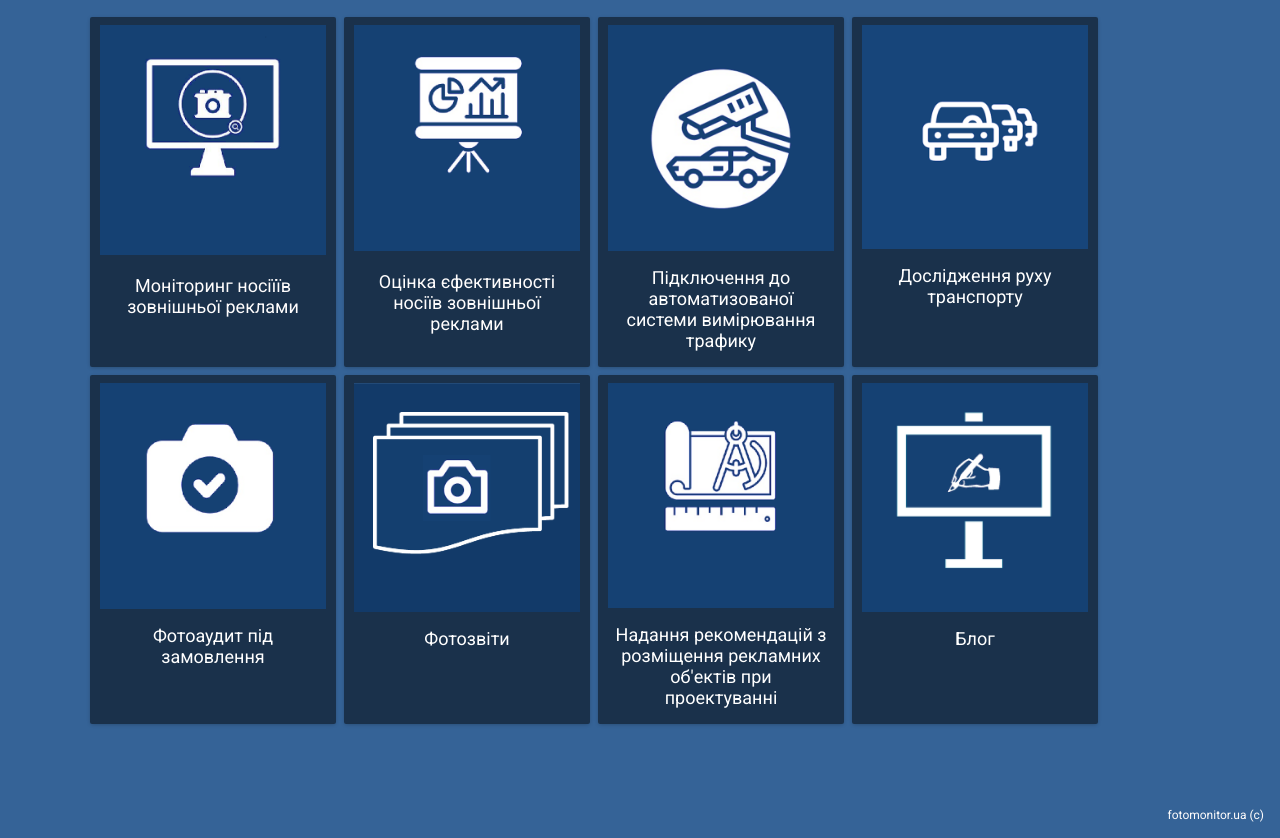
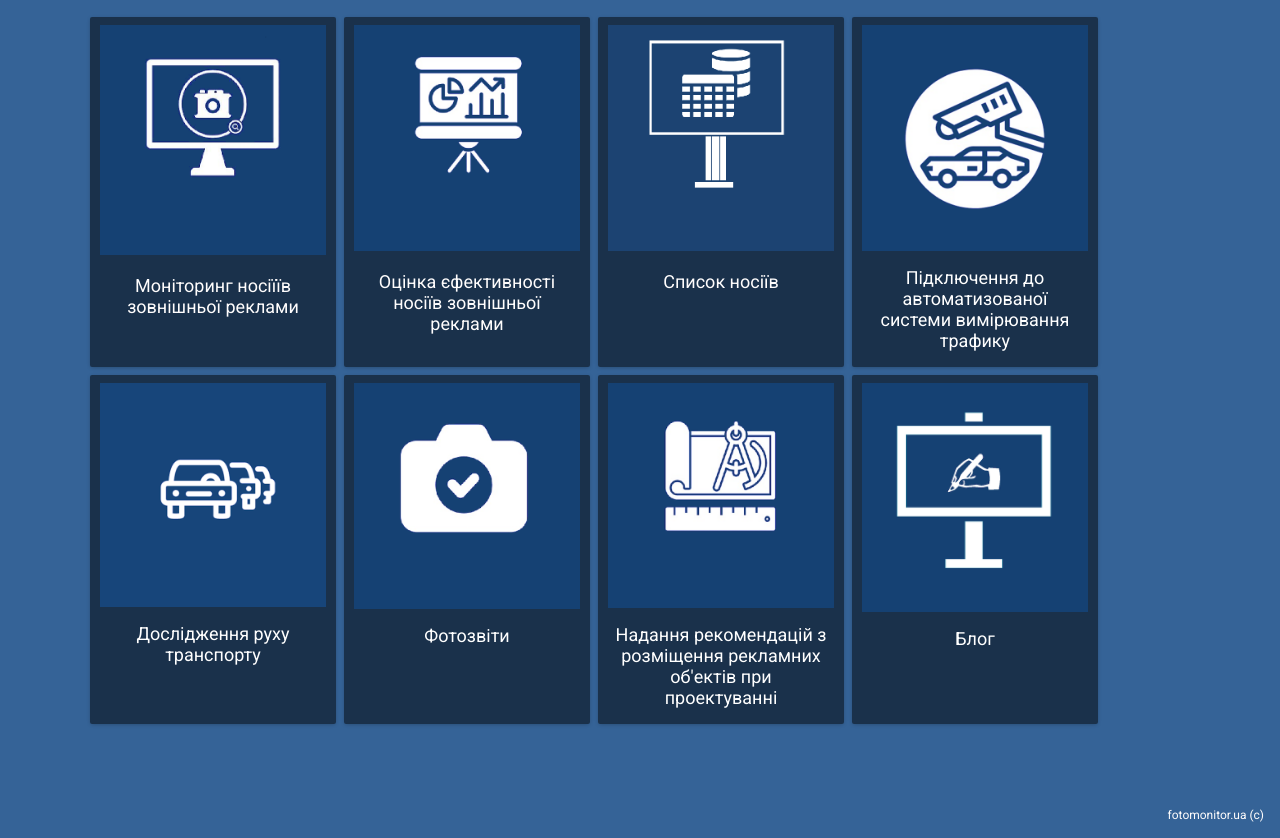
Before and after one commit to TonyTekk/fotomonitor-landing, a website built with webpack: page index.html in a window 1280 px wide. Shown: the part 220-1058 px from the top of the page. Built offline with nearby package versions, Linux system fonts and the light colour scheme.

Commit message:
Add card

```diff
--- a/index.html
+++ b/index.html
@@ -83,6 +83,13 @@
             </li>
 
             <li class="service-type">
+                <a href="https://fotomonitor-service.web.app/user/research">
+                    <img class="service-img" src="dist/static/services/database.png" alt="Список носіїв">
+                    <h4 class="service-title">Список носіїв</h4>
+                </a>
+            </li>
+
+            <li class="service-type">
                 <img class="service-img" src="dist/static/services/scat.png" alt="Вимірювання трафику">
                 <h4 class="service-title">Підключення до автоматизованої системи вимірювання трафику</h4>
             </li>
@@ -93,12 +100,7 @@
             </li>
 
             <li class="service-type">
-                <img class="service-img" src="dist/static/services/audit.png" alt="Фотоаудит">
-                <h4 class="service-title">Фотоаудит під замовлення</h4>
-            </li>
-
-            <li class="service-type">
-                <img class="service-img" src="dist/static/services/photo_report.png" alt="Фотозвіти">
+                <img class="service-img" src="dist/static/services/audit.png" alt="Фотозвіти">
                 <h4 class="service-title">Фотозвіти</h4>
             </li>
 
```
Also changed, not shown: dist/static/services/database.png (added).
